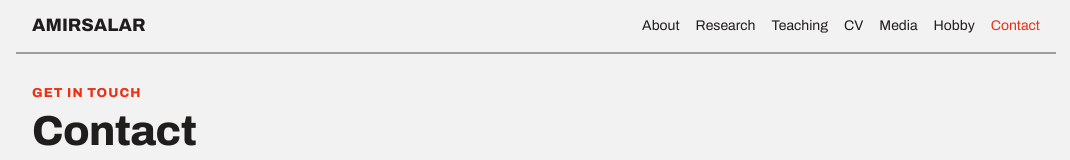
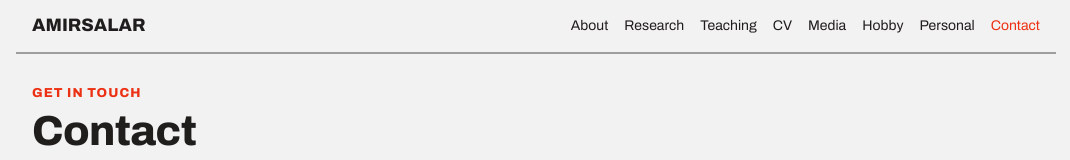
Before and after one commit to ajgorizi/academic-website, a plain HTML site: page contact.dc.html in a window 1280 px wide. Shown: the top 160 px of the page, without its empty margins (104-1174 px from the left). Drawn offline with nearby package versions, Linux system fonts and the light colour scheme.

Commit message:
Add Personal tab to the menu linking to /hello/
Co-Authored-By: Claude Opus 5.5 <noreply@anthropic.com>
Claude-Session: https://claude.ai/code/session_01C86XNC14yuZ6qRNdCPf7MP

```diff
--- a/contact.dc.html
+++ b/contact.dc.html
@@ -57,6 +57,7 @@
     <a href="./cv.dc.html">CV</a>
     <a href="./media.dc.html">Media</a>
     <a href="./hobby.dc.html">Hobby</a>
+    <a href="./hello/">Personal</a>
     <a href="./contact.dc.html" aria-current="page">Contact</a>
   </nav>
 
```
Also changed, not shown: cv.dc.html (+1 -0 lines), hobby.dc.html (+1 -0 lines), index.dc.html (+1 -0 lines), index.html (+1 -0 lines), media.dc.html (+1 -0 lines), research.dc.html (+1 -0 lines), teaching.dc.html (+1 -0 lines).
